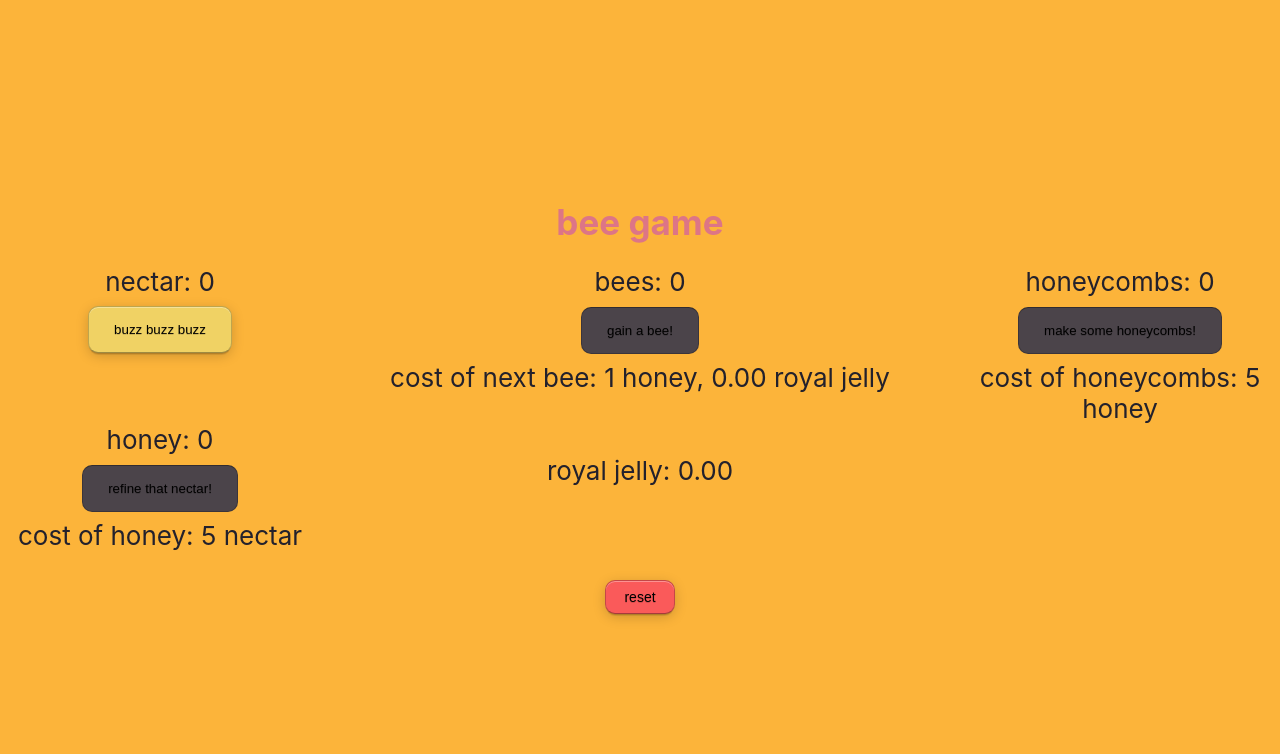
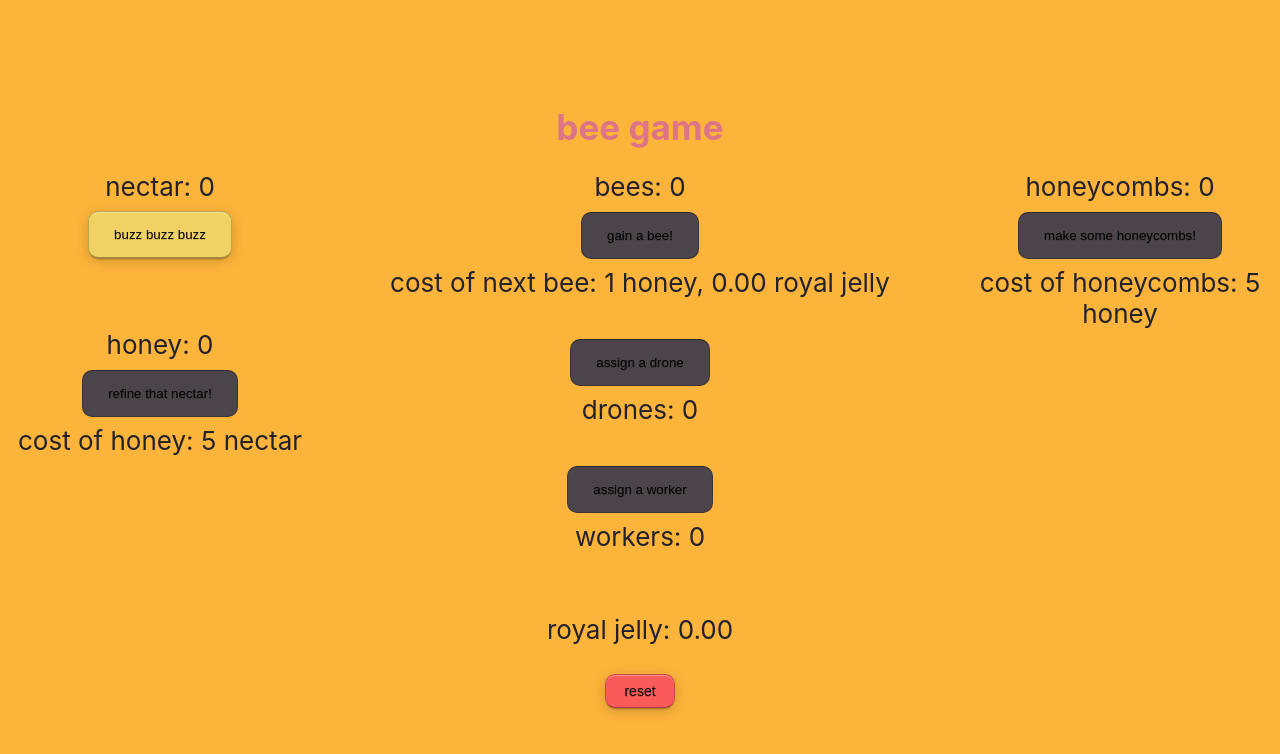
Before and after one commit to LukeLavan/SD-D-TeamIdle, a React (Create React App) app: page / in a window 1280 px wide. Shown: the top 754 px of the page. Built offline with nearby package versions, Linux system fonts and the light colour scheme.

Commit message:
Added workers and drones

```diff
--- a/src/components/App/App.tsx
+++ b/src/components/App/App.tsx
@@ -25,6 +25,14 @@ function App(): JSX.Element {
   const [honeycomb, setHoneycomb] = usePersistentState(
     'honeycomb',
     variableDefaults.honeycomb
+  );
+  const [drones, setDrones] = usePersistentState(
+    'drones',
+    variableDefaults.bees
+  );
+  const [workers, setWorkers] = usePersistentState(
+    'workers',
+    variableDefaults.bees
   );
 
   // non-persistent varaibles (can be recalculated on page load)
@@ -125,6 +133,25 @@ function App(): JSX.Element {
     gatherRoyalJelly();
   };
 
+  const beesRemaining = () => {
+    return bees === 0;
+  };
+
+  const beeToDrone = () => {
+    if (bees === 0) {
+      return;
+    }
+    setBees((previousBees) => previousBees - 1);
+    setDrones((previousDrone) => previousDrone + 1);
+  };
+
+  const beeToWorker = () => {
+    if (bees === 0) {
+      return;
+    }
+    setBees((previousBees) => previousBees - 1);
+    setWorkers((previousWorker) => previousWorker + 1);
+  };
   // process a tick every 1 second
   useEffect(() => {
     const timer = setInterval(processTick, 1000);
@@ -138,6 +165,8 @@ function App(): JSX.Element {
     setNectar(variableDefaults.nectar);
     setRoyalJelly(variableDefaults.royalJelly);
     setHoneycomb(variableDefaults.honeycomb);
+    setDrones(variableDefaults.drones);
+    setWorkers(variableDefaults.workers);
   };
 
   return (
@@ -164,7 +193,18 @@ function App(): JSX.Element {
           </Button>
           cost of next bee: {costOfNextBeeHoney} honey,{' '}
           {costOfNextBeeRoyalJelly.toFixed(2)} royal jelly
-          <br /> <br /> <br />
+          <br /> <br />
+          <div>
+            <Button disabled={beesRemaining()} onClick={beeToDrone}>
+              assign a drone
+            </Button>
+            drones: {drones} <br /> <br />
+            <Button disabled={beesRemaining()} onClick={beeToWorker}>
+              assign a worker
+            </Button>
+            workers: {workers} <br />
+          </div>
+          <br /> <br />
           royal jelly: {royalJelly.toFixed(2)}
         </div>
         <div className="column right">
--- a/src/constants/constants.tsx
+++ b/src/constants/constants.tsx
@@ -5,6 +5,8 @@
 const variableDefaults = {
   honey: 0,
   bees: 0,
+  drones: 0,
+  workers: 0,
   costOfNextBeeHoney: 1,
   costOfNextBeeRoyalJelly: 0,
   nectar: 0,
```
